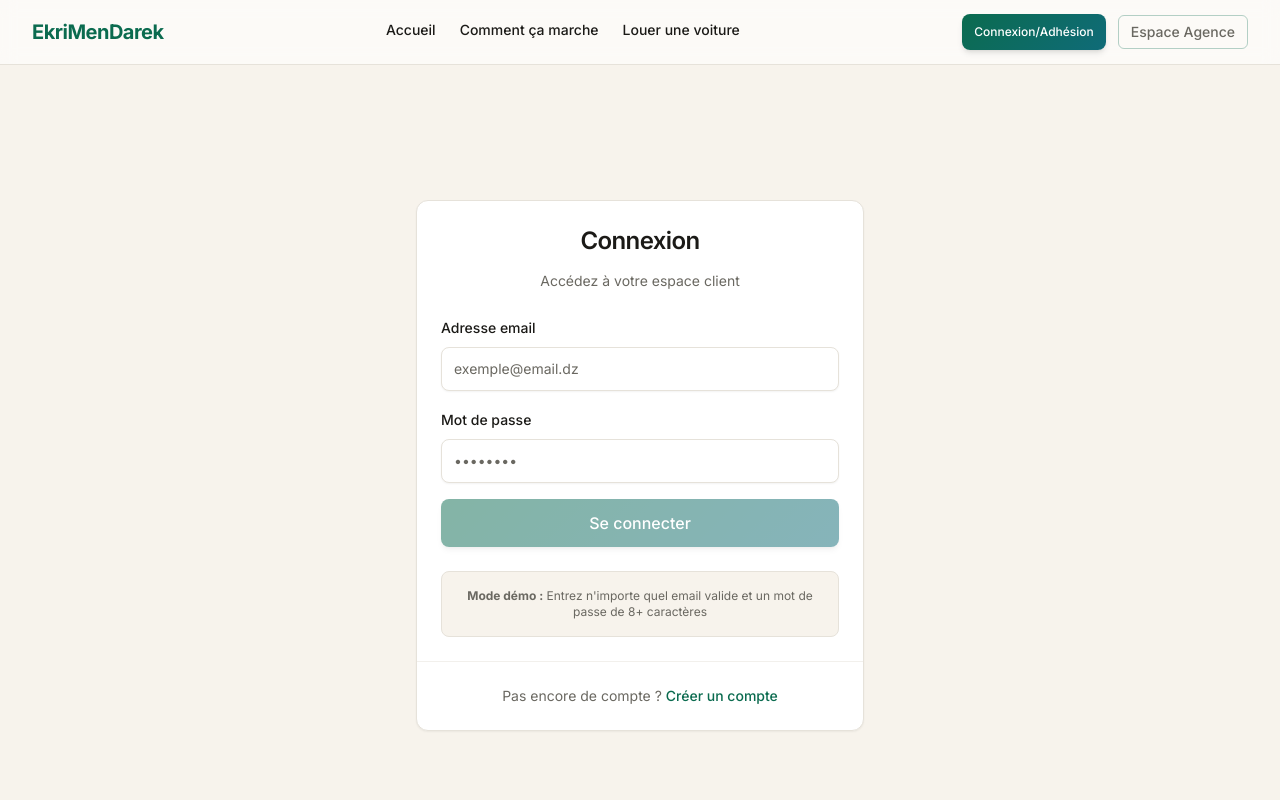
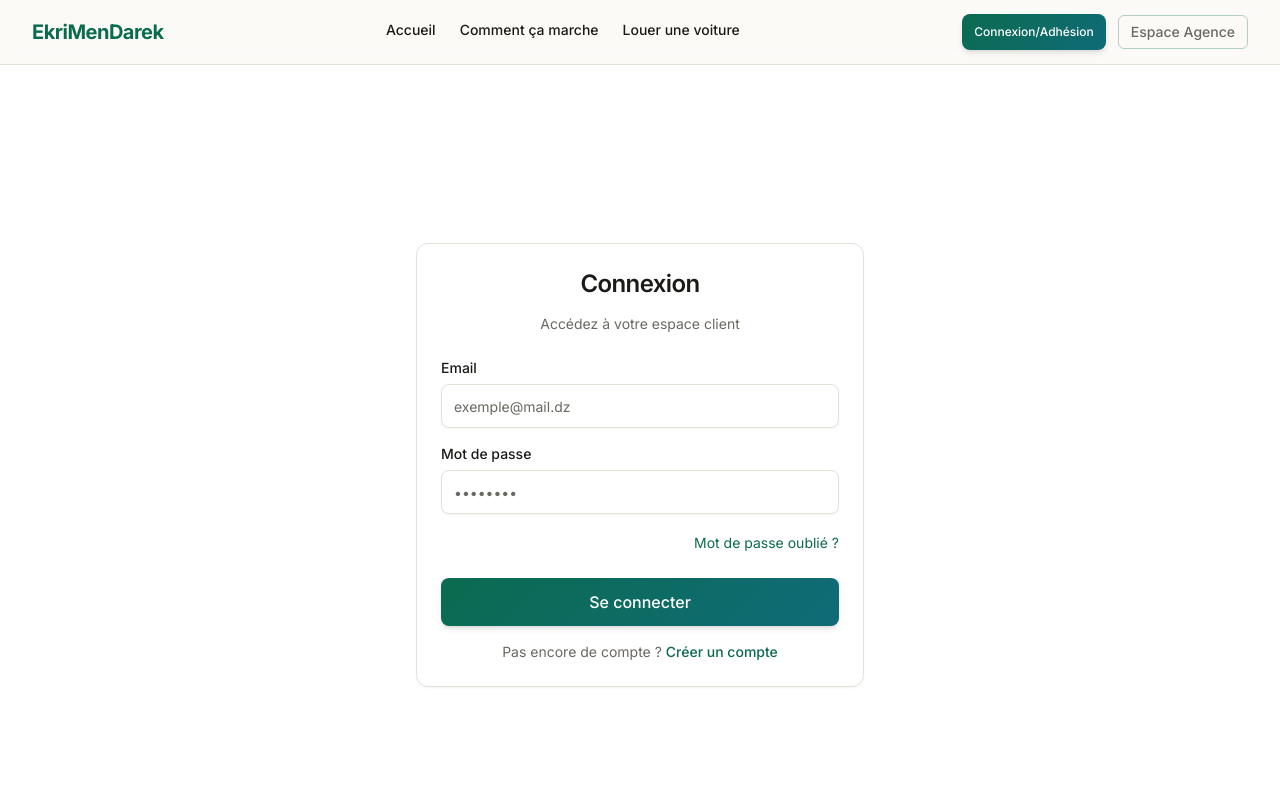
Before and after one commit to echeballah-coder/ekrimendarek-fullstack, a Next.js app in the folder frontend/: page /auth/login in a window 1280 px wide. Shown: the top 800 px of the page. Built offline with nearby package versions, Linux system fonts and the light colour scheme.

Commit message:
FIX : add Suspense boundaries to login/signup (build error)

```diff
--- a/frontend/app/auth/login/page.tsx
+++ b/frontend/app/auth/login/page.tsx
@@ -1,5 +1,6 @@
 "use client"
 
+import { Suspense } from "react"
 import { useState } from "react"
 import { useRouter, useSearchParams } from "next/navigation"
 import Link from "next/link"
@@ -11,7 +12,7 @@ import { setSession } from "@/lib/authSession"
 import { buildPostAuthRedirectUrl } from "@/lib/postAuthRedirect"
 import { toast } from "sonner"
 
-export default function LoginPage() {
+function LoginForm() {
     const router = useRouter()
     const searchParams = useSearchParams()
     const returnTo = searchParams.get("returnTo")
@@ -33,18 +34,18 @@ export default function LoginPage() {
 
     const handleSubmit = async (e: React.FormEvent) => {
         e.preventDefault()
+        setIsLoading(true)
+        setErrors({})
 
         // Validate
         const validationErrors = validateLogin(formData)
         if (Object.keys(validationErrors).length > 0) {
             setErrors(validationErrors)
+            setIsLoading(false)
             return
         }
 
-        // Simulate loading
-        setIsLoading(true)
-
-        // Mode démo : accepte n'importe quel email/password valide
+        // Simulate login
         setTimeout(() => {
             setSession({
                 email: formData.email,
@@ -66,11 +67,9 @@ export default function LoginPage() {
         }, 400)
     }
 
-    const isFormValid = formData.email && formData.password
-
     return (
-        <div className="min-h-screen bg-brand-background flex items-center justify-center px-4 py-12">
-            <Card className="w-full max-w-md border-brand-border">
+        <div className="min-h-screen flex items-center justify-center px-4 py-12 bg-surface">
+            <Card className="w-full max-w-md">
                 <CardHeader>
                     <CardTitle className="text-center text-2xl">Connexion</CardTitle>
                     <p className="text-center text-sm text-brand-textMuted mt-2">
@@ -83,64 +82,90 @@ export default function LoginPage() {
                     )}
                 </CardHeader>
 
-                <CardContent>
-                    <form onSubmit={handleSubmit} className="space-y-4">
+                <form onSubmit={handleSubmit}>
+                    <CardContent className="space-y-4">
+                        {/* Email */}
                         <div>
+                            <label htmlFor="email" className="block text-sm font-medium mb-1.5">
+                                Email
+                            </label>
                             <Input
+                                id="email"
                                 type="email"
-                                label="Adresse email"
-                                placeholder="exemple@email.dz"
                                 value={formData.email}
                                 onChange={handleChange("email")}
+                                placeholder="exemple@mail.dz"
                                 disabled={isLoading}
+                                autoComplete="email"
                             />
                             {errors.email && (
-                                <p className="text-xs text-brand-error mt-1">{errors.email}</p>
+                                <p className="text-sm text-red-600 mt-1">{errors.email}</p>
                             )}
                         </div>
 
+                        {/* Password */}
                         <div>
+                            <label htmlFor="password" className="block text-sm font-medium mb-1.5">
+                                Mot de passe
+                            </label>
                             <Input
+                                id="password"
                                 type="password"
-                                label="Mot de passe"
-                                placeholder="••••••••"
                                 value={formData.password}
                                 onChange={handleChange("password")}
+                                placeholder="••••••••"
                                 disabled={isLoading}
+                                autoComplete="current-password"
                             />
                             {errors.password && (
-                                <p className="text-xs text-brand-error mt-1">{errors.password}</p>
+                                <p className="text-sm text-red-600 mt-1">{errors.password}</p>
                             )}
                         </div>
 
+                        {/* Forgot password */}
+                        <div className="text-right">
+                            <Link href="/auth/forgot-password" className="text-sm text-brand hover:underline">
+                                Mot de passe oublié ?
+                            </Link>
+                        </div>
+                    </CardContent>
+
+                    <CardFooter className="flex flex-col gap-4">
                         <Button
                             type="submit"
                             variant="primary"
                             size="lg"
                             className="w-full"
-                            disabled={!isFormValid || isLoading}
-                            isLoading={isLoading}
+                            disabled={isLoading}
                         >
                             {isLoading ? "Connexion..." : "Se connecter"}
                         </Button>
-                    </form>
 
-                    <div className="mt-6 p-4 bg-brand-background rounded-lg border border-brand-border">
-                        <p className="text-xs text-brand-textMuted text-center">
-                            <strong>Mode démo :</strong> Entrez n&apos;importe quel email valide et un mot de passe de 8+ caractères
+                        <p className="text-sm text-center text-muted">
+                            Pas encore de compte ?{" "}
+                            <Link href="/auth/signup" className="text-brand hover:underline font-medium">
+                                Créer un compte
+                            </Link>
                         </p>
-                    </div>
-                </CardContent>
-
-                <CardFooter className="justify-center border-t border-brand-border/50 pt-6">
-                    <p className="text-sm text-brand-textMuted">
-                        Pas encore de compte ?{" "}
-                        <Link href="/auth/signup" className="text-brand-accent hover:text-brand-accentHighlight font-medium">
-                            Créer un compte
-                        </Link>
-                    </p>
-                </CardFooter>
+                    </CardFooter>
+                </form>
             </Card>
         </div>
     )
 }
+
+export default function LoginPage() {
+    return (
+        <Suspense fallback={
+            <div className="min-h-screen flex items-center justify-center px-4 py-12 bg-surface">
+                <Card className="w-full max-w-md">
+                    <CardContent className="py-12 text-center">
+                        <p className="text-muted">Chargement...</p>
+                    </CardContent>
+                </Card>
+            </div>
+        }>
+            <LoginForm />
+        </Suspense>
+    )
+}
--- a/frontend/app/auth/signup/page.tsx
+++ b/frontend/app/auth/signup/page.tsx
@@ -1,5 +1,6 @@
 "use client"
 
+import { Suspense } from "react"
 import { useState } from "react"
 import { useRouter, useSearchParams } from "next/navigation"
 import Link from "next/link"
@@ -12,7 +13,7 @@ import { initKycPending } from "@/lib/kyc"
 import { buildPostAuthRedirectUrl } from "@/lib/postAuthRedirect"
 import { toast } from "sonner"
 
-export default function SignupPage() {
+function SignupForm() {
     const router = useRouter()
     const searchParams = useSearchParams()
     const returnTo = searchParams.get("returnTo")
@@ -375,3 +376,19 @@ export default function SignupPage() {
         </div>
     )
 }
+
+export default function SignupPage() {
+    return (
+        <Suspense fallback={
+            <div className="min-h-screen flex items-center justify-center px-4 py-12 bg-surface">
+                <Card className="w-full max-w-md">
+                    <CardContent className="py-12 text-center">
+                        <p className="text-muted">Chargement...</p>
+                    </CardContent>
+                </Card>
+            </div>
+        }>
+            <SignupForm />
+        </Suspense>
+    )
+}
```
